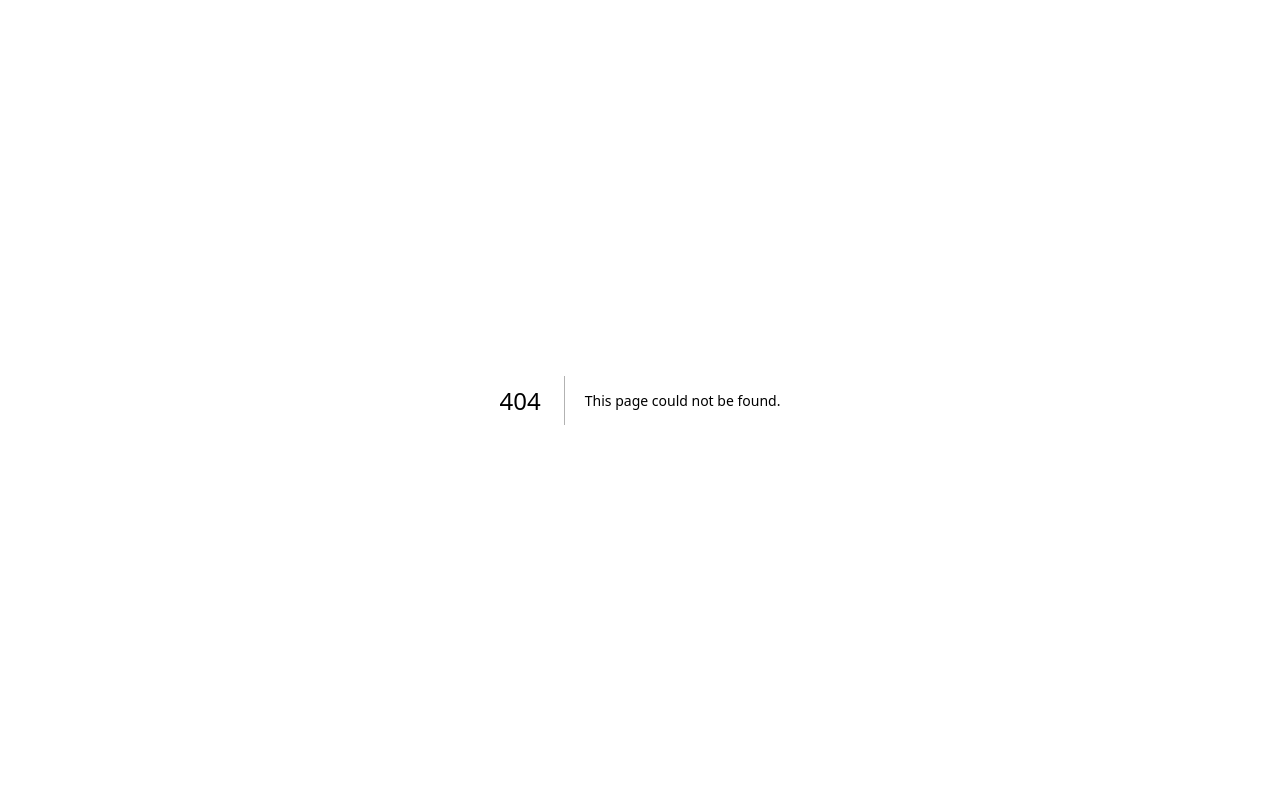
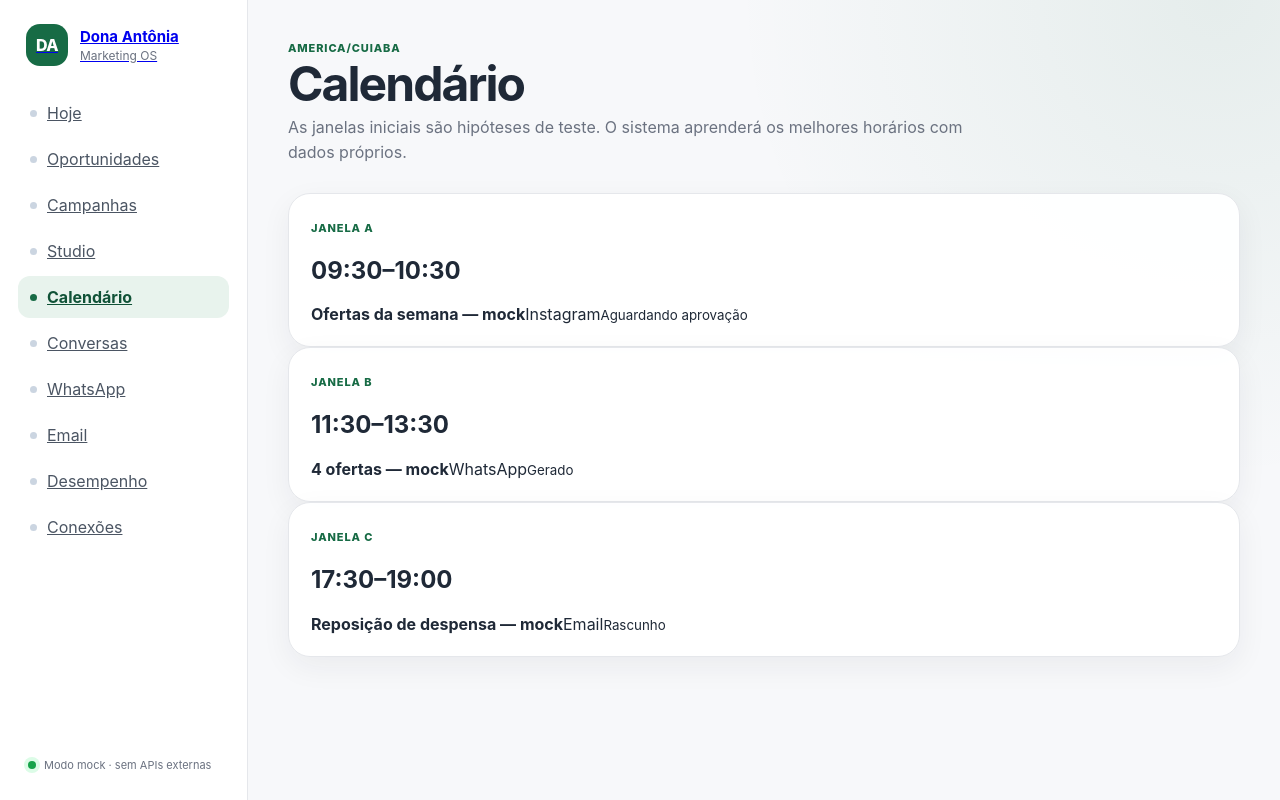
Before and after one commit to osvaldosereia/marketing, a Next.js app: page /calendar in a window 1280 px wide. Before the commit this address had no page. Built offline with nearby package versions, Linux system fonts and the light colour scheme.

Commit message:
feat: add editorial calendar workspace

```diff
--- /dev/null
+++ b/app/calendar/page.tsx
@@ -0,0 +1,34 @@
+import { SectionLayout } from "@/components/section-layout";
+import { mockSchedule } from "@/lib/mock-data";
+import { formatChannel, formatStatus } from "@/lib/format";
+
+const windows = ["09:30–10:30", "11:30–13:30", "17:30–19:00"];
+
+export default function CalendarPage() {
+  return (
+    <SectionLayout
+      activeHref="/calendar"
+      eyebrow="America/Cuiaba"
+      title="Calendário"
+      description="As janelas iniciais são hipóteses de teste. O sistema aprenderá os melhores horários com dados próprios."
+    >
+      <div className="calendar-grid">
+        {windows.map((window, index) => (
+          <section className="panel calendar-slot" key={window}>
+            <span className="eyebrow">Janela {String.fromCharCode(65 + index)}</span>
+            <h2>{window}</h2>
+            {mockSchedule[index] ? (
+              <div className="calendar-content">
+                <strong>{mockSchedule[index].campaignName}</strong>
+                <span>{formatChannel(mockSchedule[index].channel)}</span>
+                <small>{formatStatus(mockSchedule[index].status)}</small>
+              </div>
+            ) : (
+              <p className="empty-copy">Sem conteúdo agendado.</p>
+            )}
+          </section>
+        ))}
+      </div>
+    </SectionLayout>
+  );
+}
```
